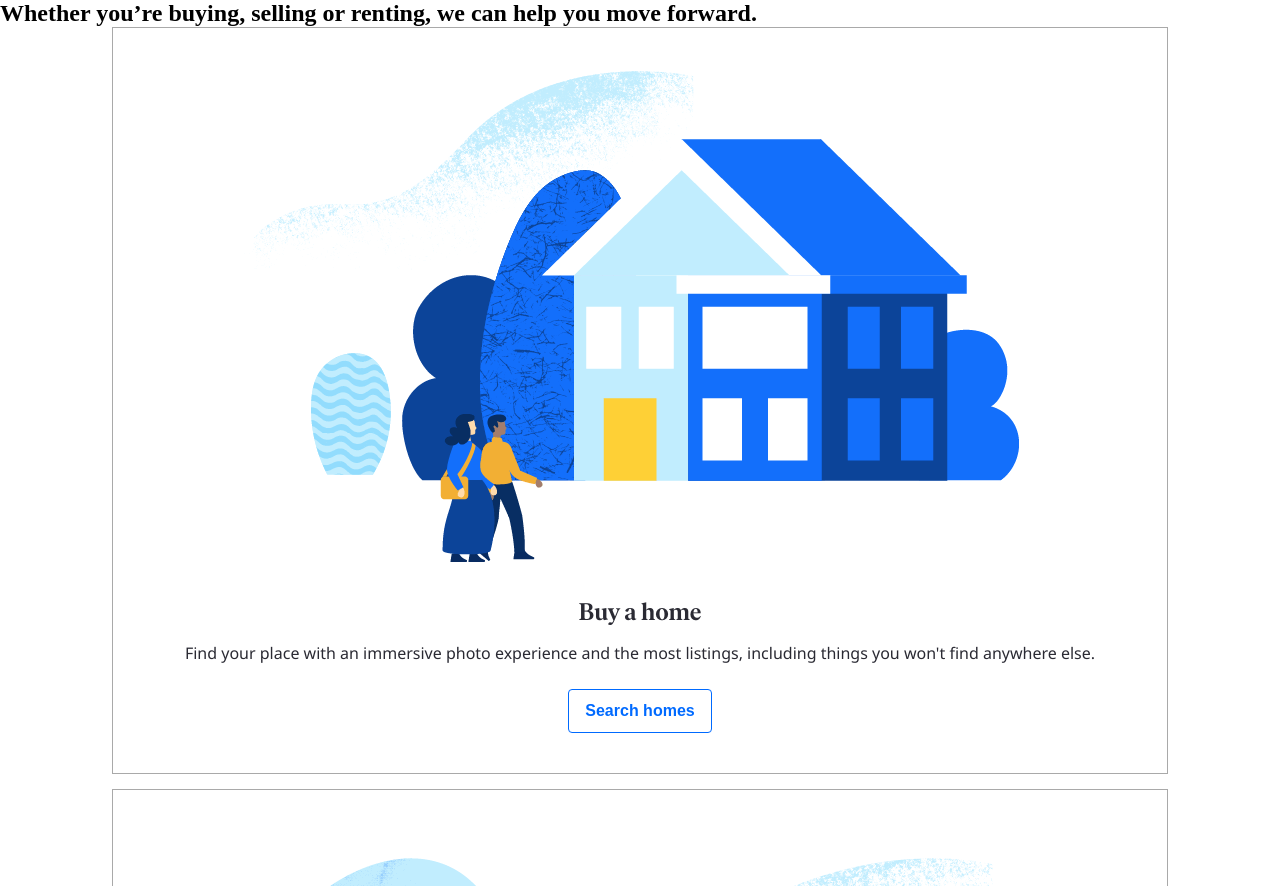
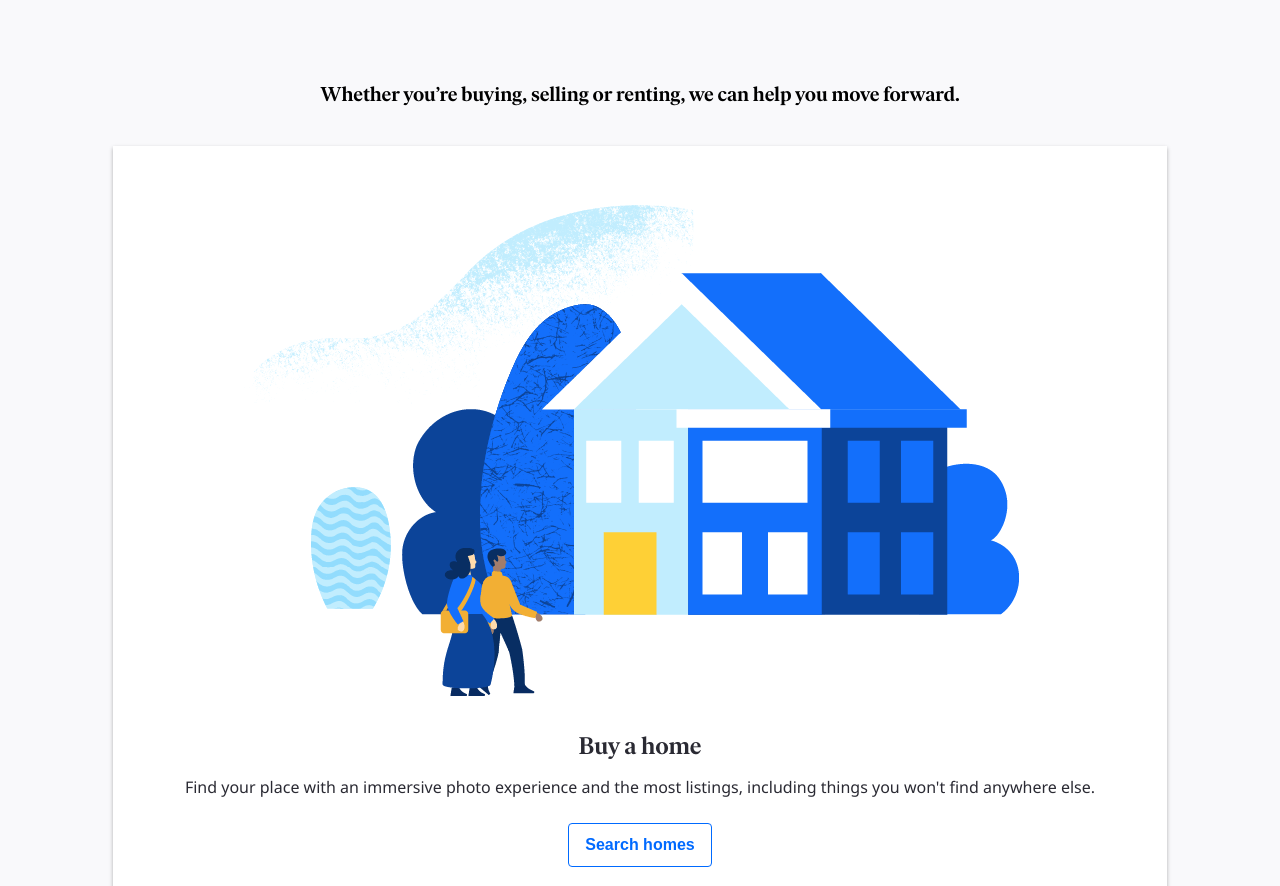
Before and after one commit to chingu-voyages/v33-toucans-team-01, a plain HTML site: page index.html in a window 1280 px wide. Shown: the top 886 px of the page. Drawn offline with Linux system fonts and the light colour scheme.

Commit message:
added box shadow to cards

```diff
--- a/styles/styles.css
+++ b/styles/styles.css
@@ -9,6 +9,20 @@
     box-sizing: border-box;
 }
 
+.mid-page-content {
+    background-color: #f9f9fb;
+    padding: 72px 0px;
+    text-align: center;
+    font-family: "IvarHeadline", 'Times New Roman', serif;
+}
+
+.mid-page-header {
+    margin: 10px 0 40px 0;
+    padding: 0 20px;
+    font-size: 20px;
+    line-height: 24px;
+
+}
 
 .card-container {
     display: flex;
@@ -18,10 +32,10 @@
 
 .card-component {
     background-color: rgb(255, 255, 255);
-    border: 1px solid darkgray;
     margin-bottom: 15px;
     padding: 24px;
     font-family: 'Segoe UI', Tahoma, Geneva, sans-serif;
+    box-shadow: 0px 2px 4px 0px rgb(0,0,0,.3);
 }
 
 .card-component-content {
@@ -54,11 +68,12 @@
     padding: 9px 16px;
     margin: 24px 0 16px 0;
     line-height: 24px;
-    font-weight: 600;
+    font-weight: 700;
 
 }
 
 img {
+    margin-top: 16px;
     width: 100%;
     display:block;
 }
```
